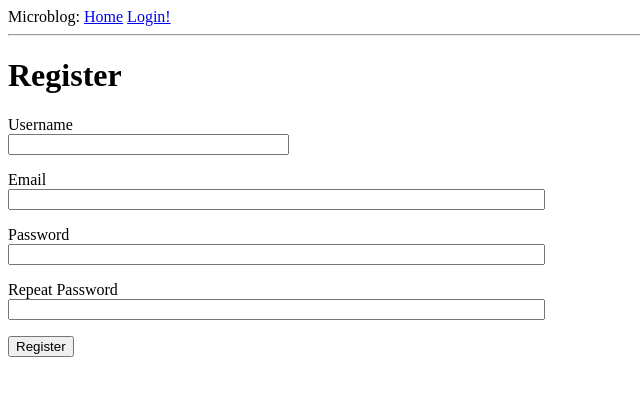
After one commit to Chris-Keo/flask-app, a Flask app: page /register in a window 1280 px wide. The commit adds this page. Shown: the top 396 px of the page, without its empty margins (0-640 px from the left). Run offline with Flask 3, Linux system fonts and the light colour scheme.

Commit message:
chapter 5 done

```diff
--- a/app/forms.py
+++ b/app/forms.py
@@ -5,7 +5,8 @@ A form class defines the fields of the forms as class variables.
 
 from flask_wtf import FlaskForm
 from wtforms import StringField, PasswordField, BooleanField, SubmitField
-from wtforms.validators import DataRequired
+from wtforms.validators import DataRequired, ValidationError, Email, EqualTo
+from app.models import User
 
 # this logs info into Flask user session
 class LoginForm(FlaskForm):
@@ -13,3 +14,21 @@ class LoginForm(FlaskForm):
     password =  PasswordField('Password', validators=[DataRequired()])
     remember_me = BooleanField('Remember Me')
     submit = SubmitField('Sign In')
+
+class RegistrationForm(FlaskForm):
+    username = StringField('Username', validators=[DataRequired()])
+    email = StringField('Email', validators=[DataRequired(), Email()])
+    password = PasswordField('Password', validators=[DataRequired()])
+    password2 = PasswordField(
+        'Repeat Password', validators=[DataRequired(), EqualTo('password')])
+    submit = SubmitField('Register')
+
+    def validate_username(self, username):
+        user = User.query.filter_by(username=username.data).first()
+        if user is not None:
+            raise ValidationError('Please use a different username.')
+
+    def validate_email(self, email):
+        user =User.query.filter_by(email=email.data).first()
+        if user is not None:
+            raise ValidationError('Please use a different email address.')
--- a/app/routes.py
+++ b/app/routes.py
@@ -8,6 +8,9 @@ View Functions
 
 Each View Function can be mapped to one or more URLs
 """
+
+from app import db
+from app.forms import RegistrationForm
 from flask import render_template, flash, redirect, url_for, request# render_template method converts a template into an HTML page. This invokes Jinja2 template engine. Its shipped with Flask
 from app import app # this references the app folder and the app instance inside __init__.py
 from app.forms import LoginForm
@@ -24,7 +27,7 @@ from werkzeug.urls import url_parse
 @app.route('/index')
 @login_required # this decorator will protect the view if the user is not logged in
 def index():
-    # user = {'username': 'Harry'}
+
     posts = [
         {
         'author':{'username':'John'},
@@ -73,3 +76,20 @@ def login():
 def logout():
     logout_user()
     return redirect(url_for('index'))
+
+@app.route('/register', methods=['GET','POST'])
+def register():
+
+    # first make sure the user that invokes this function is not ALREADY logged in. If so, redirect
+    if current_user.is_authenticated:
+        return redirect(url_for('index'))
+
+    form = RegistrationForm() # instantiate form var
+    if form.validate_on_submit():
+        user = User(username=form.username.data, email=form.email.data)
+        user.set_password(form.password.data)
+        db.session.add(user)
+        db.session.commit()
+        flash('Congrats, you are now registered!')
+        return redirect(url_for('login'))  # once the user succeeds on registering, it will send them back to login page to proceed
+    return render_template('register.html', title='Register', form=form)
--- a/app/templates/base.html
+++ b/app/templates/base.html
@@ -11,7 +11,7 @@
         <div>Microblog:
             <a href="{{ url_for('index') }}">Home</a>
             {% if  current_user.is_anonymous %}  <!-- evaluates to True when user is not logged in -->
-            <a href="{{ url_for('login') }}">Login</a>
+            <a href="{{ url_for('login') }}">Login!</a>
             {% else %}
             <a href="{{ url_for('logout') }}">Logout</a>
             {% endif %}
--- a/app/templates/login.html
+++ b/app/templates/login.html
@@ -25,6 +25,9 @@
             {{ form.remember_me() }}   {{ form.remember_me.label }}</p>
         <p> {{ form.submit()  }}</p>
 
+        <!-- This will send the user to the registration form register.html -->
+        <p> New User? <a href="{{ url_for('register') }}" > Click to Register!</a> </p>
+
     </form>
 
 {% endblock %}
--- /dev/null
+++ b/app/templates/register.html
@@ -0,0 +1,38 @@
+{% extends "base.html" %}
+
+{% block content %}
+    <h1>Register</h1>
+    <form action="" method="post">
+        {{ form.hidden_tag() }}
+        <p>
+            {{ form.username.label }} <br>
+            {{ form.username(size=32) }} <br>
+            {% for error in form.username.errors %}
+            <span style="color: red;">[{{ error }}]</span>
+            {% endfor %}
+        </p>
+        <p>
+            {{ form.email.label }} <br>
+            {{ form.email(size=64)}} <br>
+            {% for error in form.username.errors %}
+            <span style="color: red;">[{{ error }}]</span>
+            {% endfor %}
+        </p>
+        <p>
+            {{ form.password.label }} <br>
+            {{ form.password(size=64)}} <br>
+            {% for error in form.password.errors %}
+            <span style="color: red;">[{{ error }}]</span>
+            {% endfor %}
+        </p>
+        <p>
+            {{ form.password2.label }} <br>
+            {{ form.password2(size=64)}} <br>
+            {% for error in form.password2.errors %}
+            <span style="color: red;">[{{ error }}]</span>
+            {% endfor %}
+        </p>
+        <p>{{ form.submit() }}</p>
+
+    </form>
+{% endblock %}
--- a/requirements.txt
+++ b/requirements.txt
@@ -11,3 +11,4 @@ wtform
 flask_wtf
 flask_migrate
 flask-login
+email_validator
```
Also changed, not shown: app/templates/index.html (+0 -19 lines), app.db.
